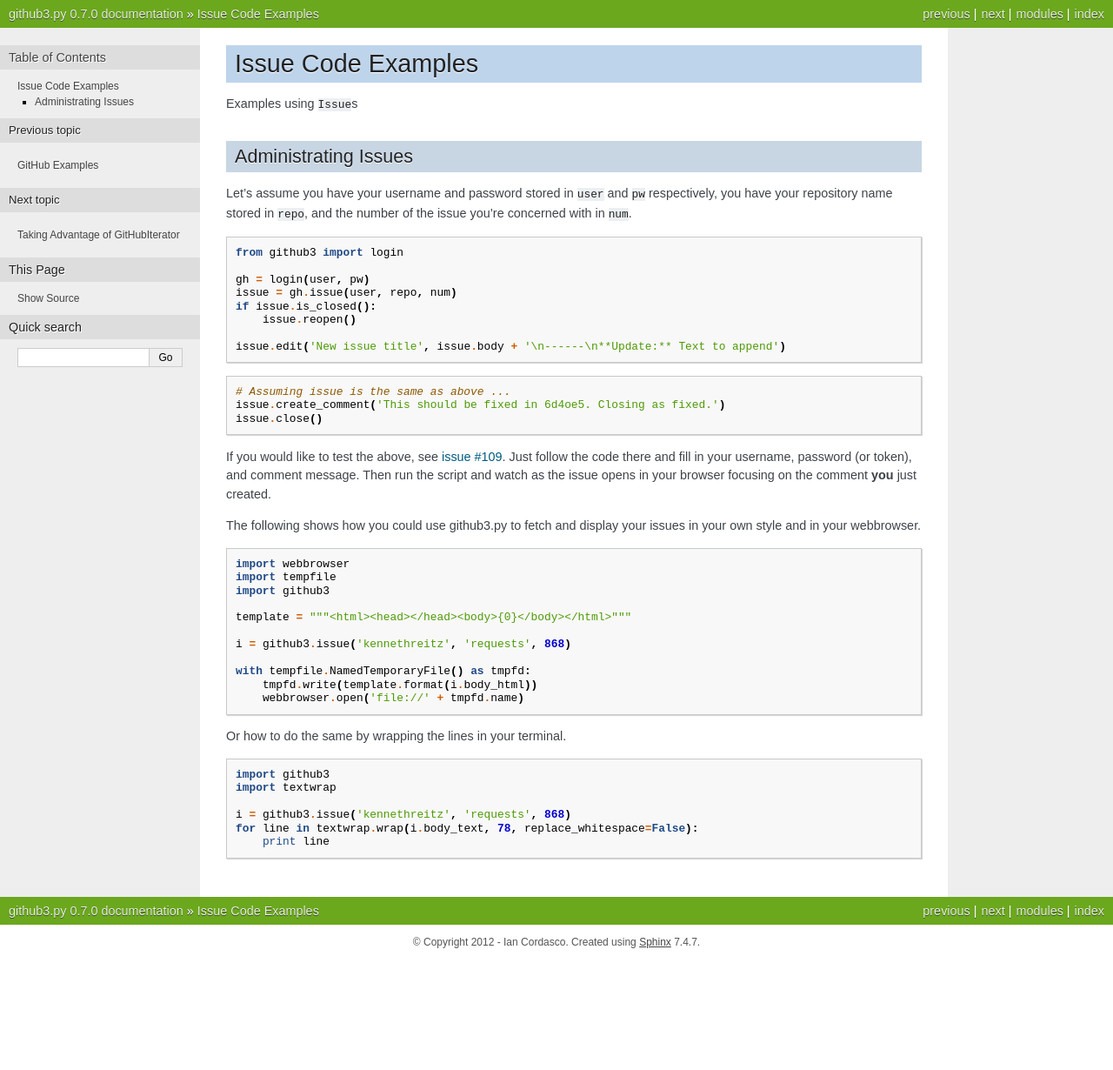
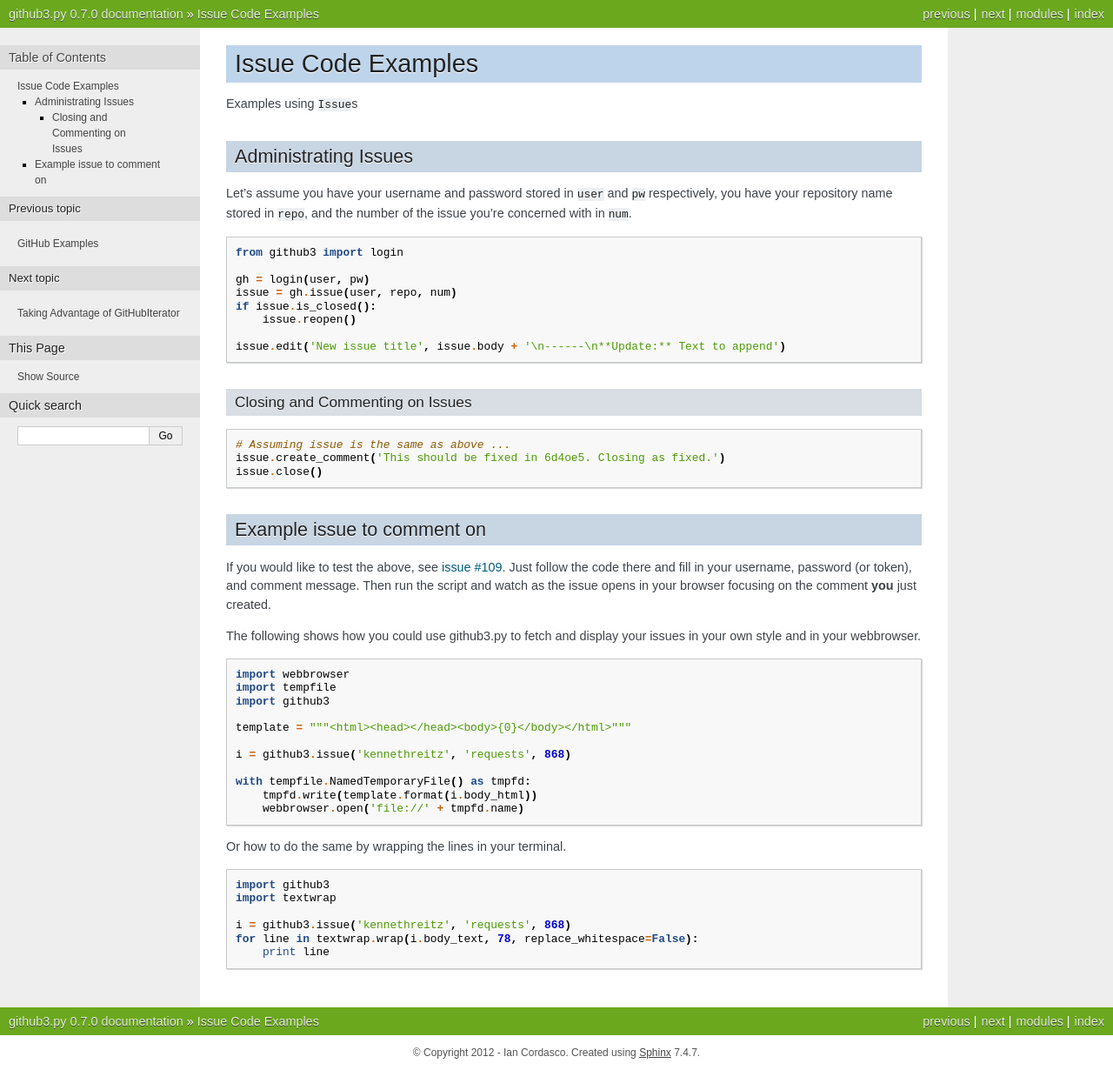
Before and after one commit to sigmavirus24/github3.py, a Sphinx documentation site: the page built from docs/examples/issue.rst, in a window 1280 px wide. Shown: the whole page at 87% size. Built offline with Sphinx 7.4.7, drawn with Linux system fonts in a browser that asks for light colours; before the commit the page ends 1103 px from its top, so only the background shows below that.

Commit message:
Add section headers

```diff
--- a/docs/examples/issue.rst
+++ b/docs/examples/issue.rst
@@ -21,11 +21,17 @@ of the issue you're concerned with in ``num``.
 
     issue.edit('New issue title', issue.body + '\n------\n**Update:** Text to append')
 
+Closing and Commenting on Issues
+~~~~~~~~~~~~~~~~~~~~~~~~~~~~~~~~
+
 ::
 
     # Assuming issue is the same as above ...
     issue.create_comment('This should be fixed in 6d4oe5. Closing as fixed.')
     issue.close()
+
+Example issue to comment on
+---------------------------
 
 If you would like to test the above, see
 `issue #109 <https://github.com/sigmavirus24/github3.py/issues/108>`_. Just
```
